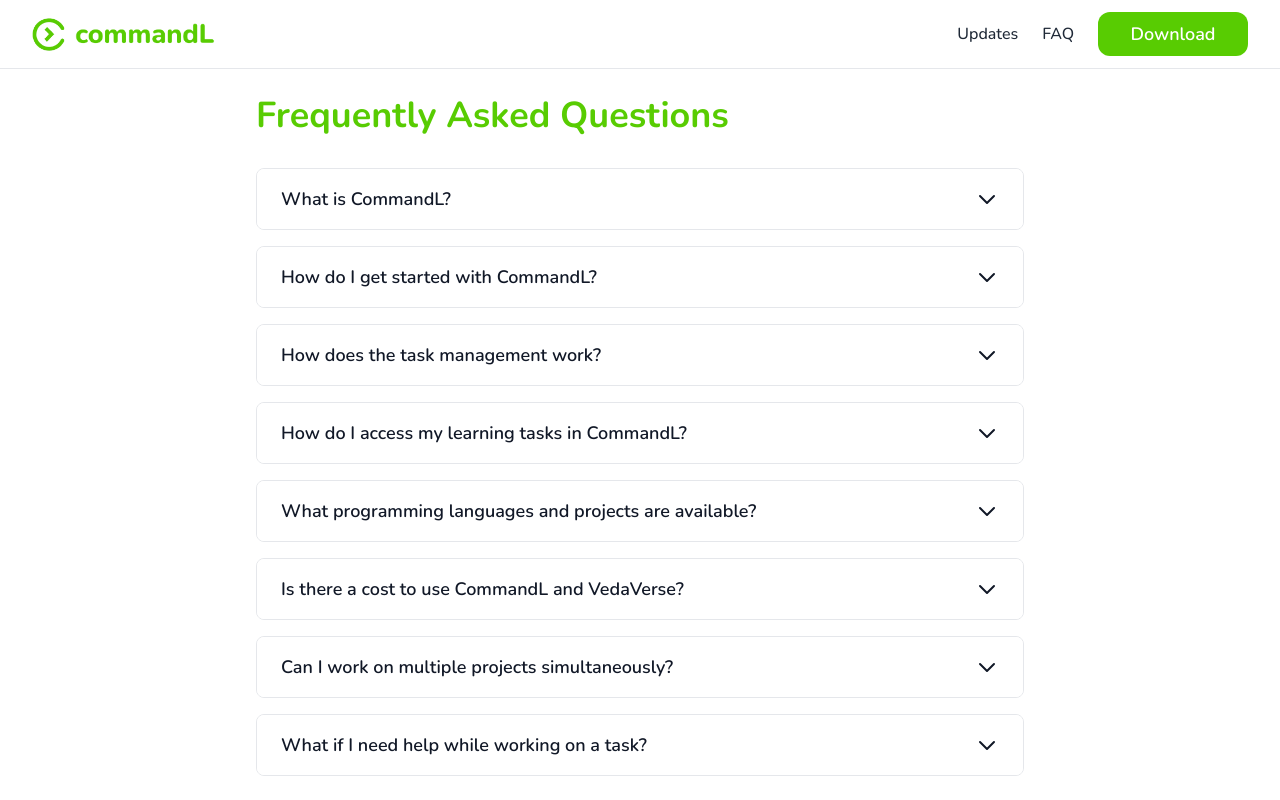
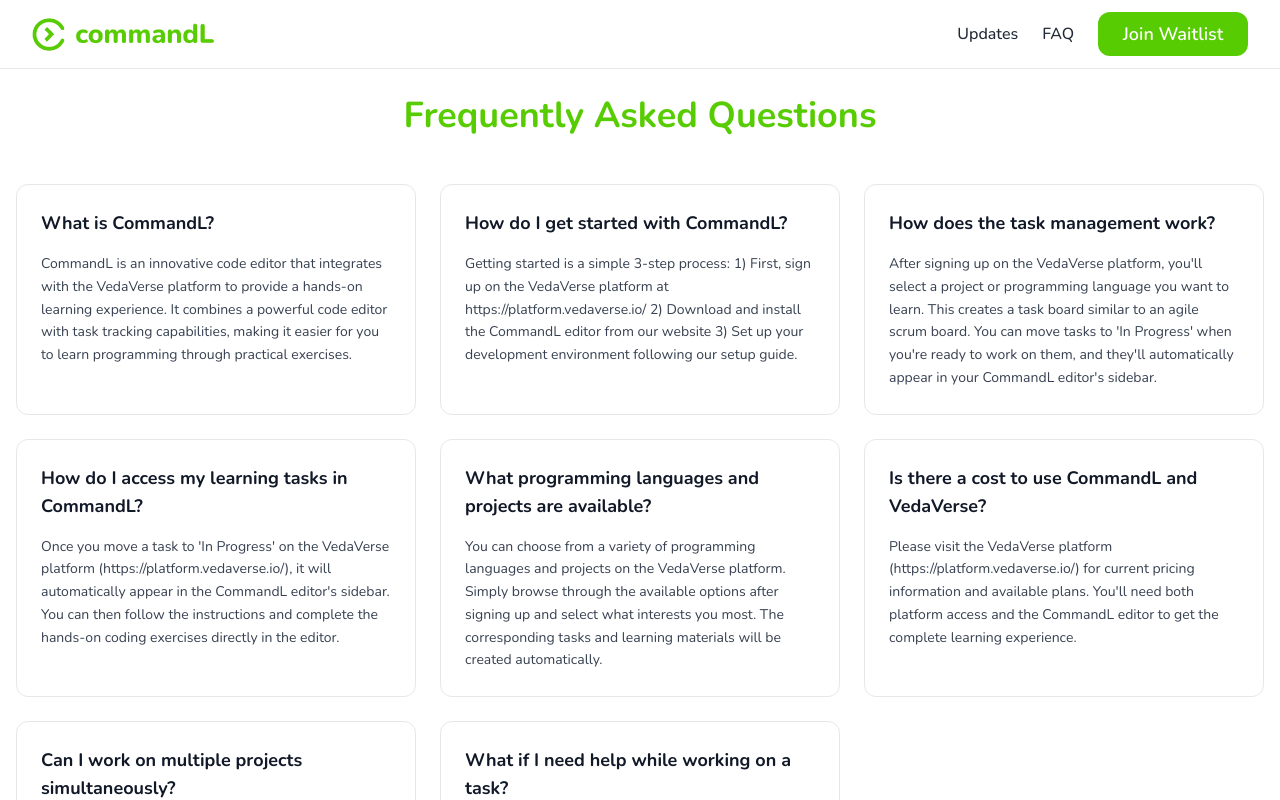
Before and after one commit to vallamulla-sreeja/commandl, a Next.js app: page /faq in a window 1280 px wide. Shown: the top 800 px of the page. Built offline with nearby package versions, Linux system fonts and the light colour scheme.

Commit message:
add join waitlist and change the FAQs UI

```diff
--- a/app/components/Hero.tsx
+++ b/app/components/Hero.tsx
@@ -34,8 +34,8 @@
 
         {/* Buttons */}
         <div className="flex gap-3 justify-center w-full sm:w-auto flex-col sm:flex-row mt-6">
-          <a href="https://platform.vedaverse.io/" target="_blank" rel="noopener noreferrer" className="buttonPrimary font-bold w-full sm:w-auto">
-            GET STARTED
+          <a href="https://forms.gle/Hxukr6goWjztYtyW8" target="_blank" rel="noopener noreferrer" className="buttonPrimary font-bold w-full sm:w-auto">
+            Join Waitlist
           </a>
           <a href="https://www.vedaverse.io/" target="_blank" rel="noopener noreferrer" className="buttonSecondary font-bold w-full sm:w-auto">
             WATCH DEMO
--- a/app/components/Navbar.tsx
+++ b/app/components/Navbar.tsx
@@ -36,7 +36,7 @@
         <div className="hidden md:flex items-center gap-6 ml-auto">
           <Link href="/updates" className="text-base font-medium text-gray-800 hover:text-[#0066b8] transition-colors">Updates</Link>
           <Link href="/faq" className="text-base font-medium text-gray-800 hover:text-[#0066b8] transition-colors">FAQ</Link>
-          <Link href="/download" className="buttonPrimary">Download</Link>
+          <Link href="https://forms.gle/Hxukr6goWjztYtyW8" target="_blank" rel="noopener noreferrer" className="buttonPrimary">Join Waitlist</Link>
         </div>
 
         {/* Mobile Menu Button */}
--- a/app/faq/page.tsx
+++ b/app/faq/page.tsx
@@ -1,6 +1,5 @@
 'use client';
 
-import { useState } from 'react';
 import Navbar from '../components/Navbar';
 
 interface FAQItem {
@@ -44,48 +43,21 @@
 ];
 
 export default function FAQPage() {
-  const [openIndex, setOpenIndex] = useState<number | null>(null);
-
   return (
     <>
       <Navbar />
       <div className="min-h-screen pt-24 pb-16 px-4">
-        <div className="max-w-3xl mx-auto">
-          <h1 className="text-4xl font-bold text-[#58cc02] mb-8">Frequently Asked Questions</h1>
+        <div className="max-w-7xl mx-auto">
+          <h1 className="text-4xl font-bold text-[#58cc02] mb-12 text-center">Frequently Asked Questions</h1>
 
-          <div className="space-y-4">
+          <div className="grid grid-cols-1 md:grid-cols-2 lg:grid-cols-3 gap-6">
             {faqs.map((faq, index) => (
               <div
                 key={index}
-                className="border border-gray-200 rounded-lg overflow-hidden"
+                className="bg-white rounded-xl border border-gray-200 p-6"
               >
-                <button
-                  className="w-full px-6 py-4 text-left bg-white hover:bg-gray-50 flex justify-between items-center"
-                  onClick={() => setOpenIndex(openIndex === index ? null : index)}
-                >
-                  <span className="text-lg font-semibold text-gray-900">{faq.question}</span>
-                  <span className="ml-6">
-                    <svg
-                      className={`w-6 h-6 transform ${openIndex === index ? 'rotate-180' : ''} transition-transform duration-200`}
-                      fill="none"
-                      viewBox="0 0 24 24"
-                      stroke="currentColor"
-                    >
-                      <path
-                        strokeLinecap="round"
-                        strokeLinejoin="round"
-                        strokeWidth={2}
-                        d="M19 9l-7 7-7-7"
-                      />
-                    </svg>
-                  </span>
-                </button>
-
-                {openIndex === index && (
-                  <div className="px-6 py-4 bg-gray-50">
-                    <p className="text-gray-700">{faq.answer}</p>
-                  </div>
-                )}
+                <h2 className="text-lg font-bold text-gray-900 mb-4">{faq.question}</h2>
+                <p className="text-sm text-gray-700 leading-relaxed">{faq.answer}</p>
               </div>
             ))}
           </div>
```
